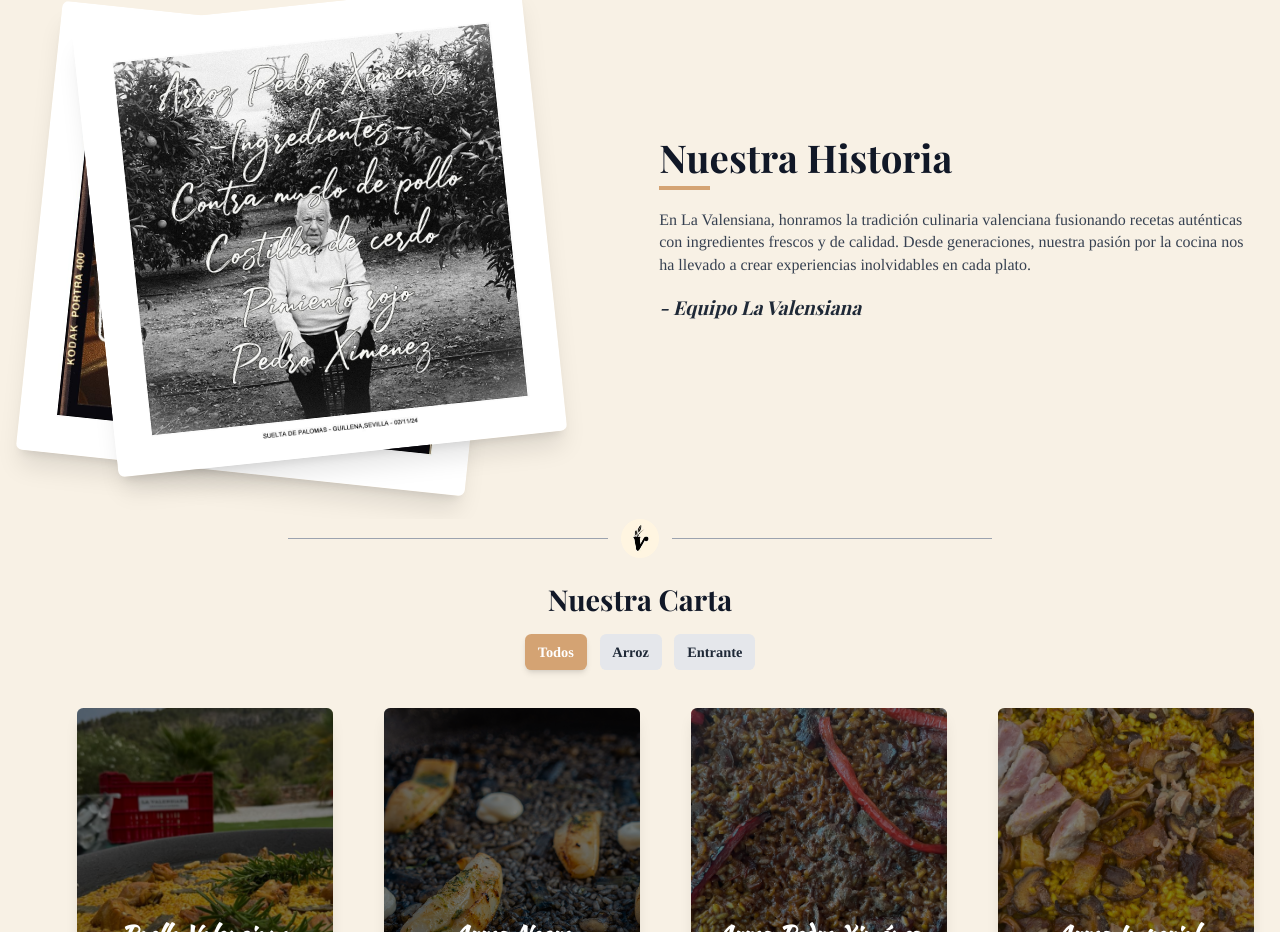
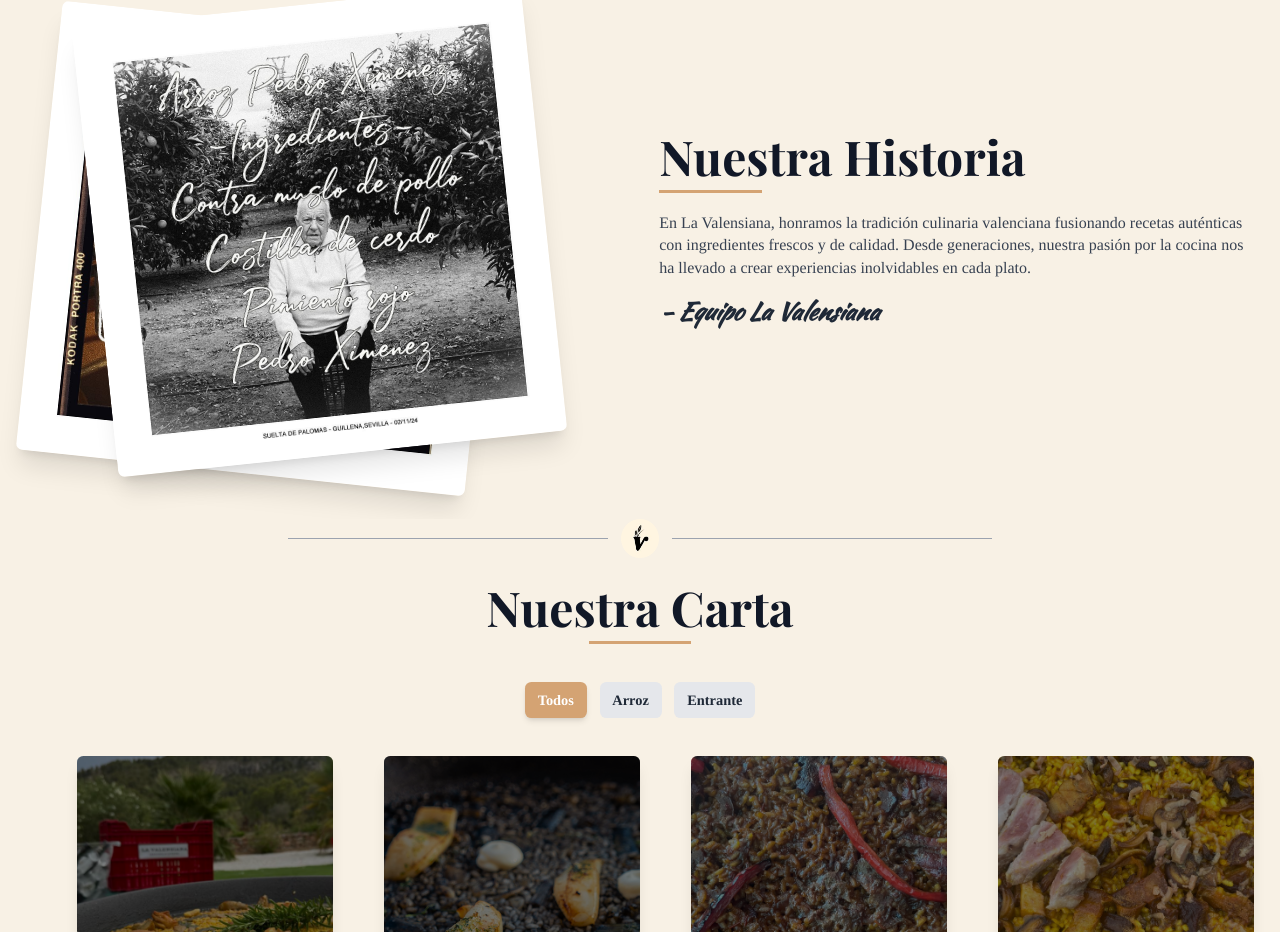
Before and after one commit to isidromartin/lavalensiana, a React (Vite) app: page /#/ in a window 1280 px wide. Shown: the part 860-1792 px from the top of the page. Built offline with nearby package versions, Linux system fonts and the light colour scheme; a web font is replaced by a local one.

Commit message:
Font Size adapted

```diff
--- a/src/components/About2.jsx
+++ b/src/components/About2.jsx
@@ -35,10 +35,10 @@ const About2 = () => {
           transition={{ duration: 1 }}
           viewport={{ once: true }}
         >
-          <h2 className="text-4xl sm:text-5xl font-heading font-bold text-gray-900">
+          <h2 className="text-5xl sm:text-6xl font-heading font-bold text-gray-900">
             Nuestra Historia
           </h2>
-          <div className="w-16 h-1 bg-primary mx-auto md:mx-0 mt-3"></div>
+          <div className="w-32 h-1 bg-primary mx-auto md:mx-0 mt-3"></div>
 
           <p className="text-lg sm:text-xl font-body text-gray-700 leading-relaxed mt-6">
             En La Valensiana, honramos la tradición culinaria valenciana
@@ -48,7 +48,7 @@ const About2 = () => {
           </p>
 
           {/* Firma */}
-          <p className="text-2xl font-heading font-semibold italic text-gray-800 mt-6">
+          <p className="kaushan text-3xl font-heading font-semibold italic text-gray-800 mt-6">
             - Equipo La Valensiana
           </p>
         </motion.div>
--- a/src/components/Catering.jsx
+++ b/src/components/Catering.jsx
@@ -35,7 +35,7 @@ const Catering = () => {
           <h2 className="text-5xl sm:text-6xl font-heading font-bold text-gray-900">
             Catering & Eventos
           </h2>
-          <div className="w-16 h-1 bg-primary mx-auto md:mx-0 mt-3"></div>
+          <div className="w-32 h-1 bg-primary mx-auto md:mx-0 mt-3"></div>
 
           <p className="text-lg sm:text-xl font-body text-gray-700 leading-relaxed mt-6">
             En <span className="font-bold">La Valensiana</span>, llevamos
--- a/src/components/Menu/MenuSection.jsx
+++ b/src/components/Menu/MenuSection.jsx
@@ -33,9 +33,10 @@ const MenuSection = () => {
   return (
     <section id="menu" className="py-20 bg-[#F8F1E5]">
       <div className="container mx-auto text-center">
-        <h2 className="text-4xl font-heading font-bold text-gray-900 mb-6">
+        <h2 className="text-5xl sm:text-6xl font-heading font-bold text-gray-900">
           Nuestra Carta
         </h2>
+        <div className="w-32 h-1 bg-primary mx-auto mt-3 mb-12"></div>
 
         {/* Botones de Filtro */}
         <div className="mb-8 flex flex-wrap justify-center gap-4">
```
